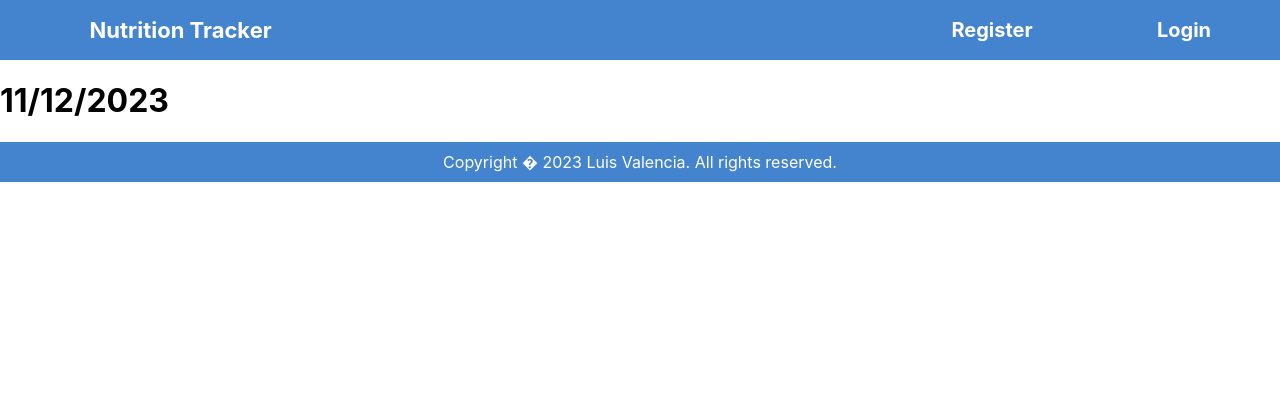
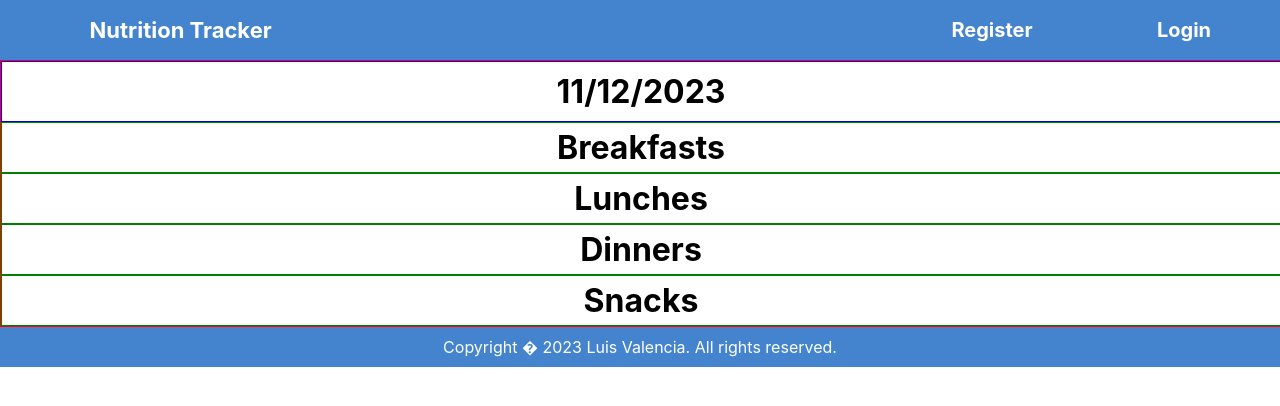
Before and after one commit to lvcodes3/Nutrition-Tracker, a React (Create React App) app in the folder frontend/: page /meals in a window 1280 px wide. Shown: the top 406 px of the page. Built offline with nearby package versions, Linux system fonts and the light colour scheme; no server answers.

Commit message:
frontend updates

```diff
--- a/frontend/src/pages/Home.tsx
+++ b/frontend/src/pages/Home.tsx
@@ -6,9 +6,25 @@ import styled from 'styled-components';
 import { AuthContext } from '../context/AuthContext';
 
 const AuthHomeContainer = styled.div`
+    border: 1px solid red;
     width: 100%;
-    height: auto;
+    min-height: 100%;
     background-color: #D9D9D9;
+    display: flex;
+    flex-direction: column;
+
+    #user-header-div {
+        border: 1px solid black;
+
+        h1, h2 {
+            margin: 10px 0 10px 0;
+            text-align: center;
+        }
+    }
+
+    #static-meal-div {
+
+    }
 `;
 
 const UnauthHomeContainer = styled.div`
@@ -25,8 +41,12 @@ const Home = () => {
         {
             user.authenticated ? (
                 <AuthHomeContainer>
-                    <div>
-                        <h1>Welcome back, {user.firstName}!</h1>
+                    <div id='user-header-div'>
+                        <h1>Nutrition Tracker</h1>
+                        <h2>Welcome back, {user.firstName}!</h2>
+                    </div>
+                    <div id='static-meal-div'>
+                        <p>test</p>
                     </div>
                 </AuthHomeContainer>
             ) : (
--- a/frontend/src/pages/Meals.tsx
+++ b/frontend/src/pages/Meals.tsx
@@ -4,6 +4,51 @@ import { Link, useNavigate } from 'react-router-dom';
 import styled from 'styled-components';
 // context //
 import { AuthContext } from '../context/AuthContext';
+
+const Container = styled.div`
+    border: 1px solid red;
+    width: 100%;
+    height: 100%;
+    display: flex;
+    flex-direction: column;
+
+    #meals-header-div {
+        border: 1px solid blue;
+        h1 {
+            margin: 10px 0 10px 0;
+            text-align: center;
+        }
+    }
+
+    #breakfasts-div {
+        border: 1px solid green;
+        h1 {
+            margin: 5px 0 5px 0;
+            text-align: center;
+        }
+    }
+    #lunches-div {
+        border: 1px solid green;
+        h1 {
+            margin: 5px 0 5px 0;
+            text-align: center;
+        }
+    }
+    #dinners-div {
+        border: 1px solid green;
+        h1 {
+            margin: 5px 0 5px 0;
+            text-align: center;
+        }
+    }
+    #snacks-div {
+        border: 1px solid green;
+        h1 {
+            margin: 5px 0 5px 0;
+            text-align: center;
+        }
+    }
+`;
 
 const Meals = () => {
     const { user, setUser } = useContext(AuthContext);
@@ -23,11 +68,23 @@ const Meals = () => {
     }, []);
 
     return (
-        <div>
-            <div>
+        <Container>
+            <div id='meals-header-div'>
                 <h1>{date}</h1>
             </div>
-        </div>
+            <div id='breakfasts-div'>
+                <h1>Breakfasts</h1>
+            </div>
+            <div id='lunches-div'>
+                <h1>Lunches</h1>
+            </div>
+            <div id='dinners-div'>
+                <h1>Dinners</h1>
+            </div>
+            <div id='snacks-div'>
+                <h1>Snacks</h1>
+            </div>
+        </Container>
     );
 }
 export default Meals;
--- a/frontend/src/pages/Register.tsx
+++ b/frontend/src/pages/Register.tsx
@@ -16,7 +16,7 @@ const Container = styled.div`
 const RegisterForm = styled.form`
     width: 500px;
     height: 425px;
-    margin: 50px 0 0 0;
+    margin: 50px 0 50px 0;
     border: 2px solid black;
     border-radius: 10px;
     background-color: #88BBD6;
```
